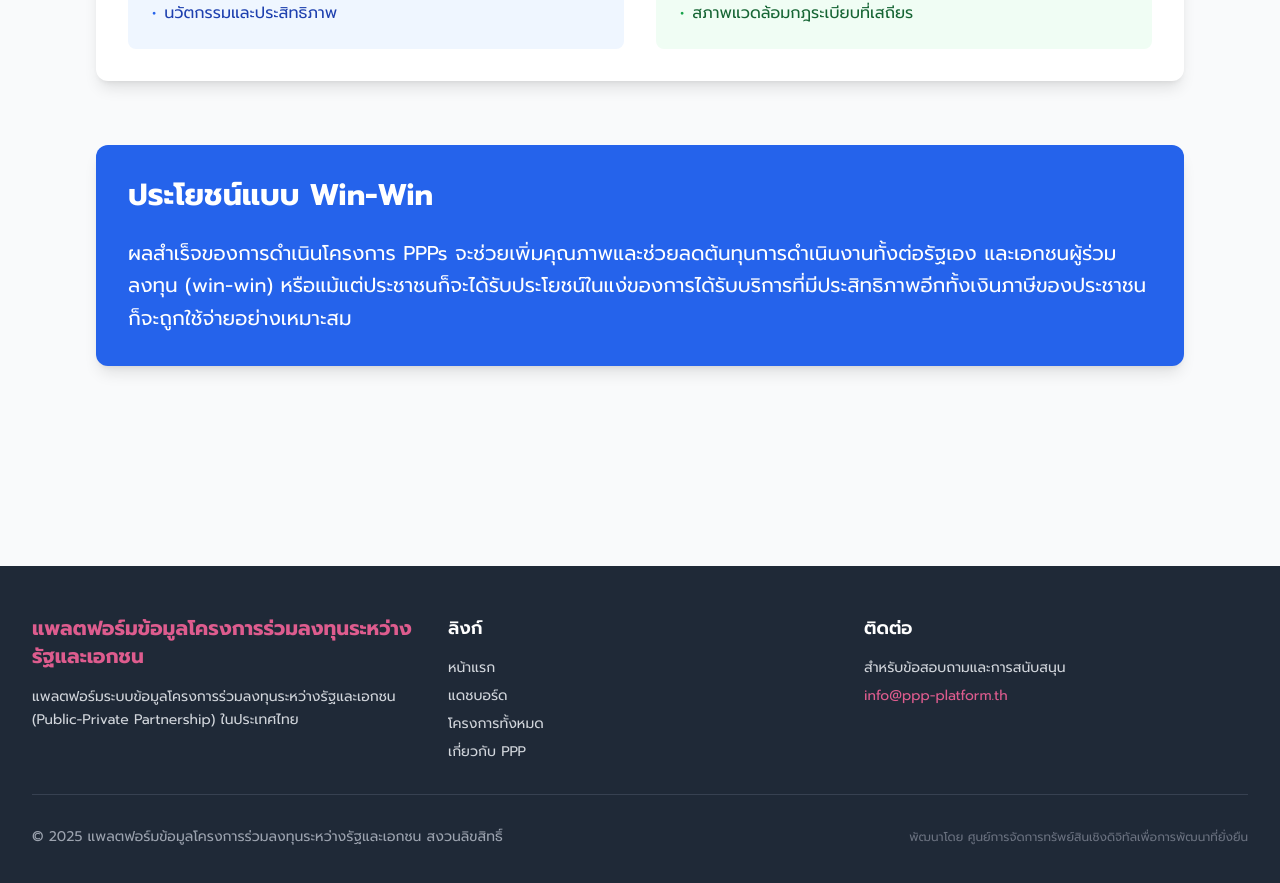
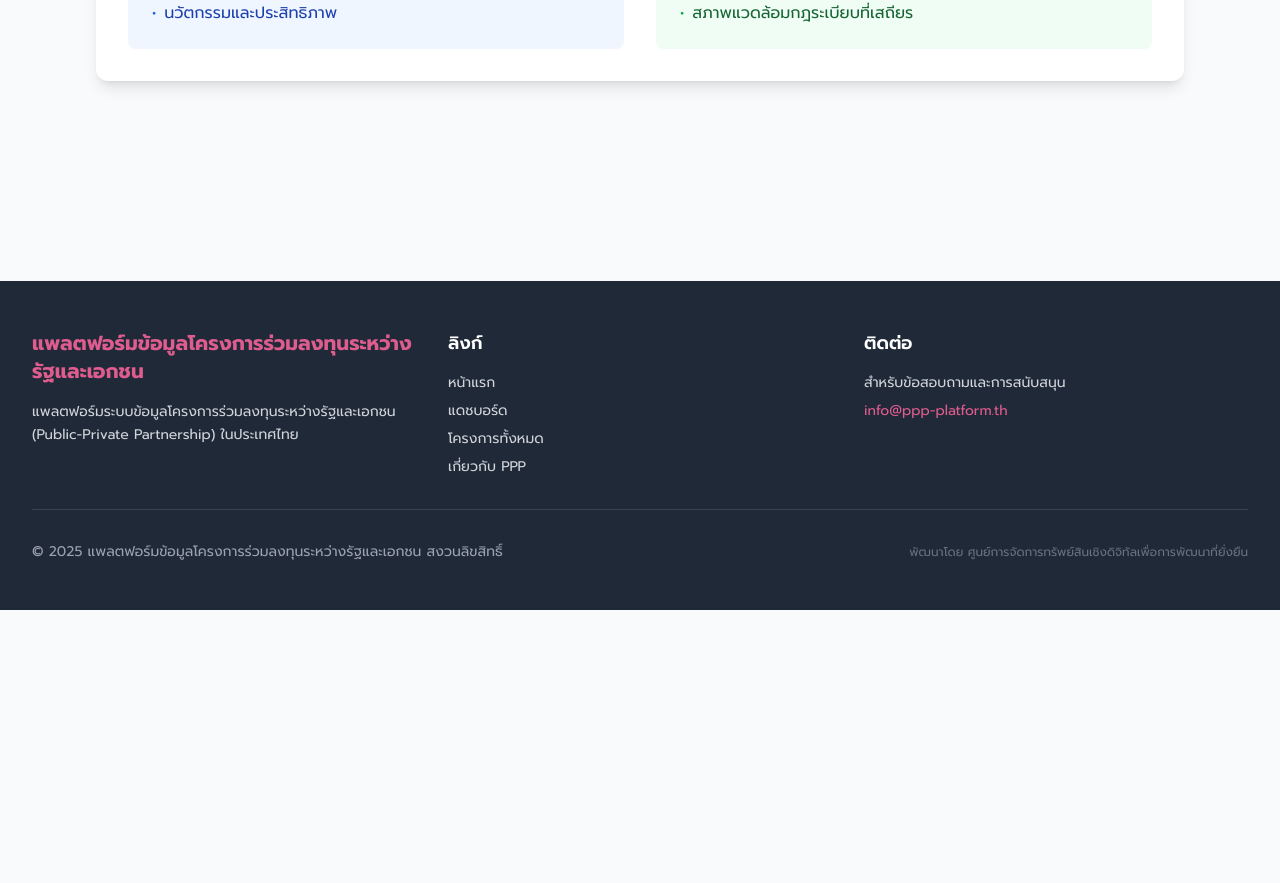
Before and after one commit to Public-Private-Partnership-Thailand/frontend, a Next.js app: page /about in a window 1280 px wide. Shown: the part 2369-3252 px from the top of the page. After the commit the page ends 2979 px from the top, so only its background shows below. Built offline with nearby package versions, Linux system fonts and the light colour scheme.

Commit message:
remove win-win section

```diff
--- a/app/about/page.tsx
+++ b/app/about/page.tsx
@@ -198,18 +198,6 @@ export default function AboutPage() {
           </div>
         </div>
 
-        {/* Win-Win Benefits Section */}
-        <div className="mb-16">
-          <div className="bg-primary-600 rounded-xl shadow-lg p-8 text-white">
-            <h2 className="text-3xl font-bold mb-6">
-              {t('about.winWinBenefits')}
-            </h2>
-            <p className="text-xl leading-relaxed">
-              {t('about.winWinBenefitsDesc')}
-            </p>
-          </div>
-        </div>
-
 
       </div>
     </div>
```
